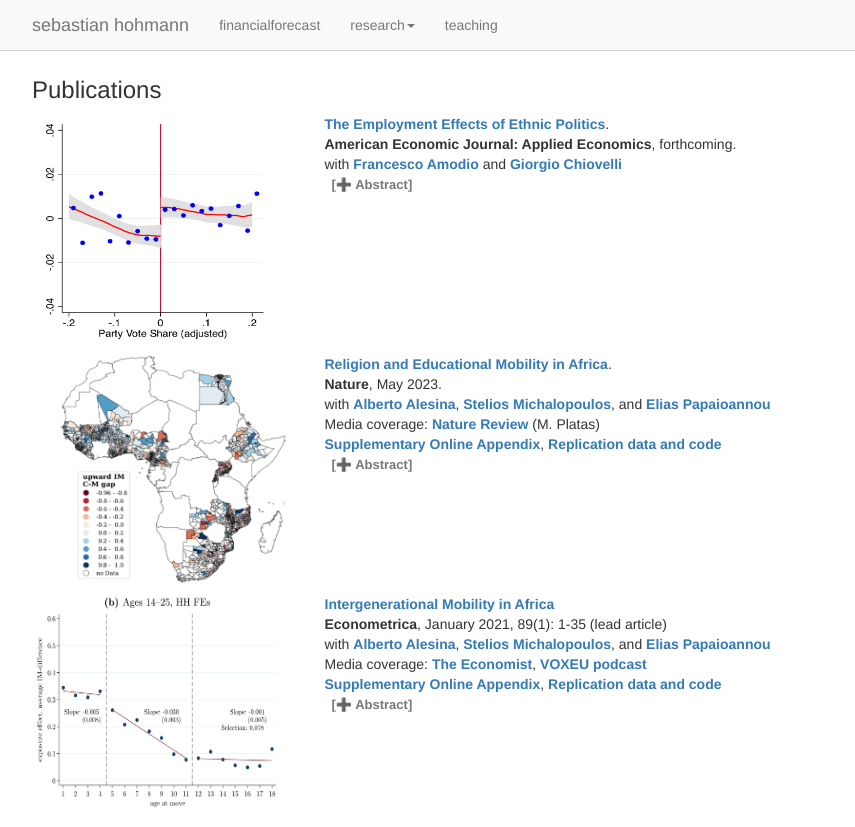
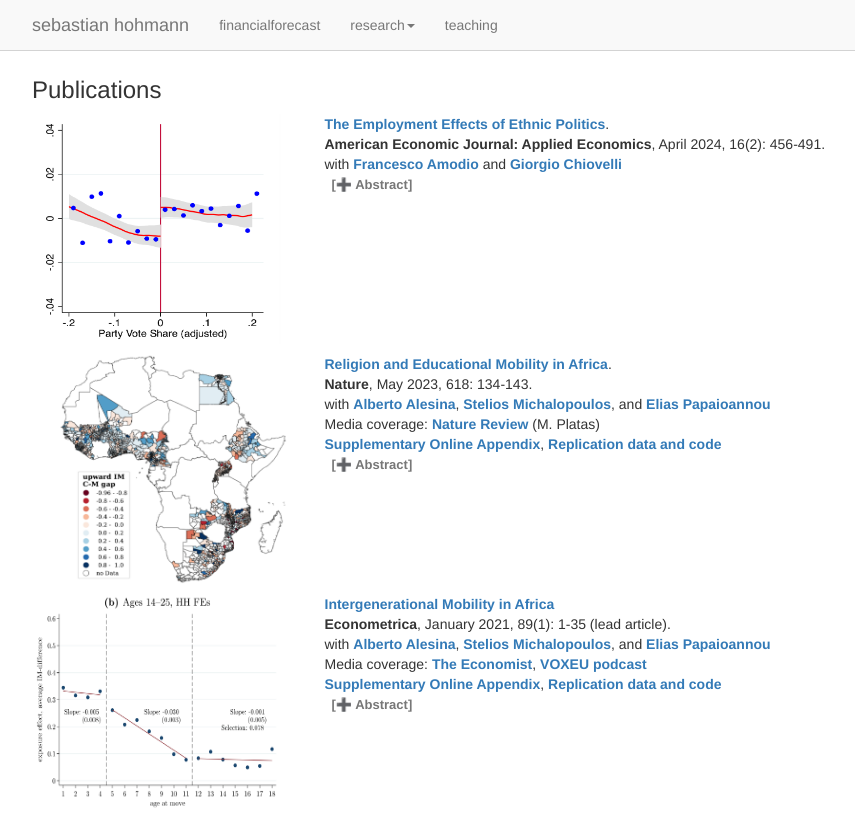
Before and after one commit to sebastianhohmann/sebastianhohmann.github.io, a plain HTML site: page research.html in a window 1280 px wide. Shown: the top 827 px of the page, without its empty margins (38-893 px from the left). Drawn offline with Linux system fonts and the light colour scheme.

Commit message:
updated publication details

```diff
--- a/research.html
+++ b/research.html
@@ -35,7 +35,7 @@
             <a href="https://www.aeaweb.org/articles?id=10.1257/app.20210579"
               target="https://www.aeaweb.org/articles?id=10.1257/app.20210579"><strong>The
                 Employment Effects of Ethnic Politics</strong></a>.<br>
-            <strong>American Economic Journal: Applied Economics</strong>, forthcoming.<br>
+            <strong>American Economic Journal: Applied Economics</strong>, April 2024, 16(2): 456-491.<br>
             with <a href="https://sites.google.com/site/fscoamodio/"
               target="https://sites.google.com/site/fscoamodio/"><strong>Francesco Amodio</strong></a> and
             <a href="https://sites.google.com/view/giorgiochiovelli/"
@@ -64,7 +64,7 @@
             <a href="https://www.nature.com/articles/s41586-023-06051-2"
               target="https://www.nature.com/articles/s41586-023-06051-2"><strong>Religion and Educational Mobility in
                 Africa</strong></a>.<br>
-            <strong>Nature</strong>, May 2023.<br>
+            <strong>Nature</strong>, May 2023, 618: 134-143.<br>
             with <a href="https://scholar.google.com/citations?user=fGQT4jEAAAAJ"
               target="https://scholar.google.com/citations?user=fGQT4jEAAAAJ"><strong>Alberto Alesina</strong></a>,
             <a href="https://sites.google.com/site/steliosecon/"
@@ -120,7 +120,7 @@
             <a href="https://onlinelibrary.wiley.com/doi/full/10.3982/ECTA17018?af=R"
               target="https://onlinelibrary.wiley.com/doi/full/10.3982/ECTA17018?af=R"><strong>Intergenerational
                 Mobility in
-                Africa</strong></a><br> <strong>Econometrica</strong>, January 2021, 89(1): 1-35 (lead article)<br>
+                Africa</strong></a><br> <strong>Econometrica</strong>, January 2021, 89(1): 1-35 (lead article).<br>
             with <a href="https://scholar.google.com/citations?user=fGQT4jEAAAAJ"
               target="https://scholar.google.com/citations?user=fGQT4jEAAAAJ"><strong>Alberto Alesina</strong></a>,
             <a href="https://sites.google.com/site/steliosecon/"
```
